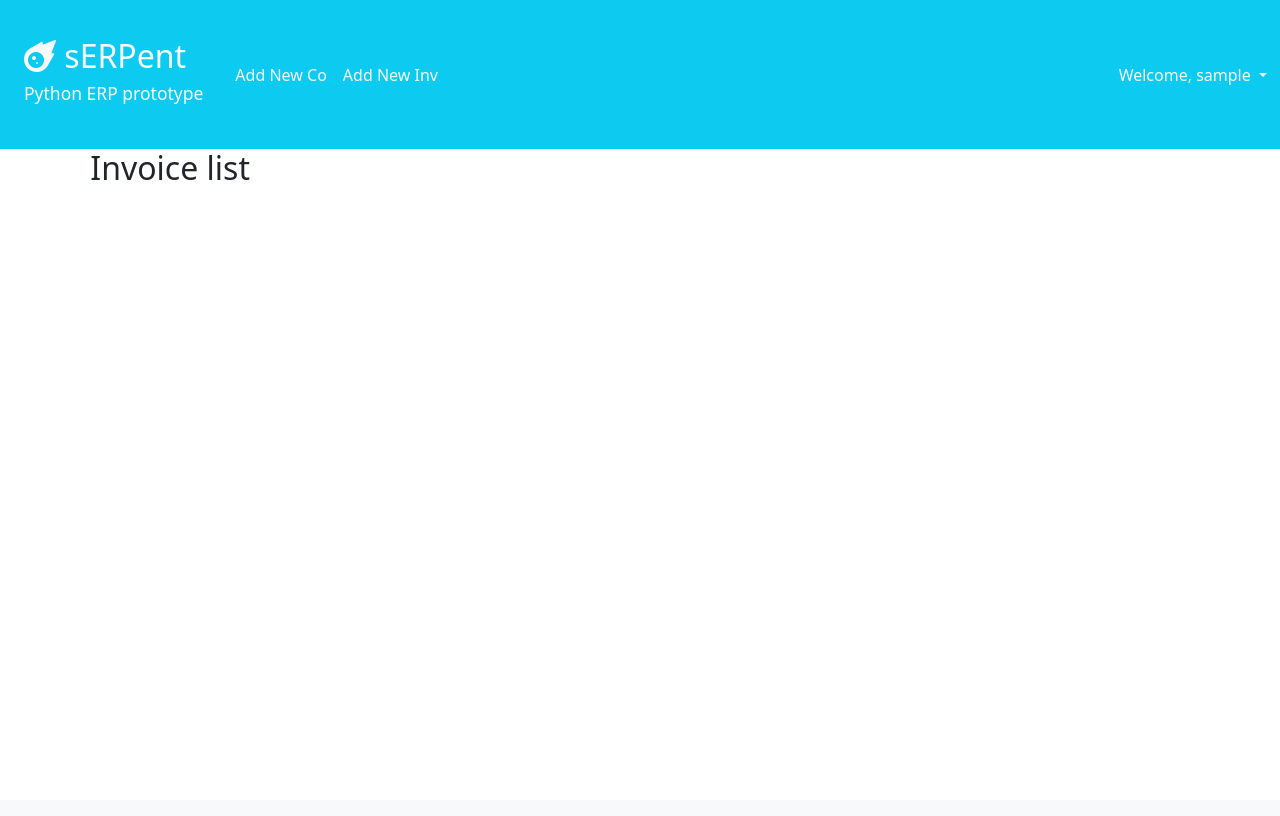
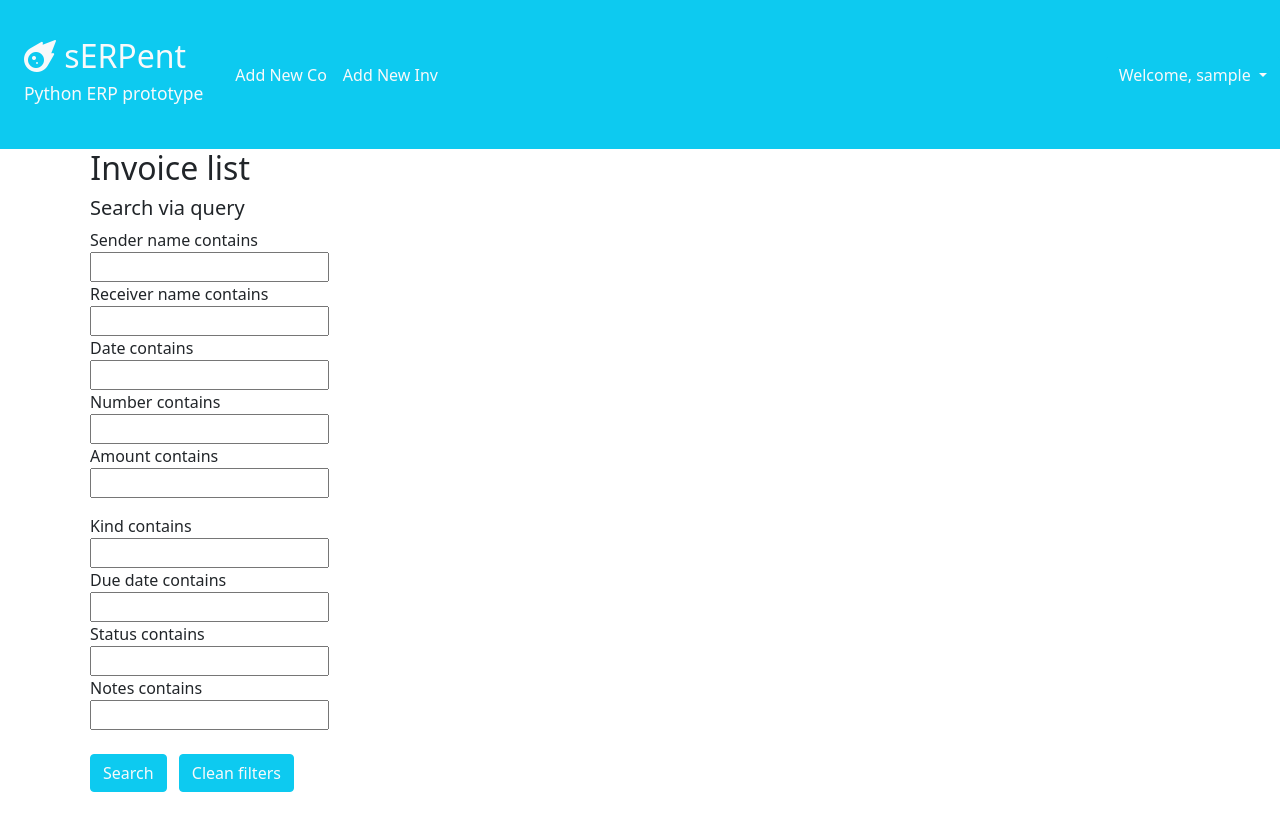
Before and after one commit to carloocchiena/django_erp, a Django app: page /invoice_list/ in a window 1280 px wide. Before the commit the page ends 180 px from the top, so only its background shows below. Run offline with Django 4.2, Linux system fonts and the light colour scheme; the visitor is signed in with stand-in values (Sample User, id 1); data that the repository does not hold is empty; some libraries are stand-ins or nearby versions.

Commit message:
added filters, company update. UI

```diff
--- a/erp/erp_core/filters.py
+++ b/erp/erp_core/filters.py
@@ -23,8 +23,8 @@ class InvoiceFilter(django_filters.FilterSet):
     class Meta:
         model = models.Invoice
         fields = {
-            #'sender': ['icontains', 'Company__name'],  # how to use icontains with foreign key https://django-filter.readthedocs.io/en/stable/guide/usage.html?#generating-filters-with-meta-fields
-            #'receiver': ['icontains'],
+            'sender__name': ['icontains'],
+            'receiver__name': ['icontains'],
             'date': ['icontains'],
             'number': ['icontains'],
             'amount': ['icontains'],
--- a/erp/erp_core/templates/erp_core/company_list.html
+++ b/erp/erp_core/templates/erp_core/company_list.html
@@ -67,6 +67,9 @@
                                     {% else %}
                                         <span>No website</span>
                                     {% endif %}
+                                    <br><a href="{% url 'erp_core:company_update' company.id %}" class="btn btn-info btn-sm text-light">
+                                        Update company
+                                    </a>
                                 </p>
                             </div>
                         </div>
--- a/erp/erp_core/templates/erp_core/invoice_list.html
+++ b/erp/erp_core/templates/erp_core/invoice_list.html
@@ -8,10 +8,49 @@
 {% block content %}
 
     <div class="container">
+
         <h2>&nbsp;Invoice list</h2>
+
         <div class="row">
+            <div class="col-5">
+                <h5 class="ms-2">Search via query</h5>
+                <form action="" method="get">
+                    <div class="row g-3">
+                        <div class="col ms-2">
+                            {{ filter.form.sender__name__icontains.label }}<br>
+                            {{ filter.form.sender__name__icontains }}<br>
+                            {{ filter.form.receiver__name__icontains.label }}<br>
+                            {{ filter.form.receiver__name__icontains }}<br>
+                            {{ filter.form.date__icontains.label }}<br>
+                            {{ filter.form.date__icontains }}<br>
+                            {{ filter.form.number__icontains.label }}<br>
+                            {{ filter.form.number__icontains }}<br>
+                            {{ filter.form.amount__icontains.label }}<br>
+                            {{ filter.form.amount__icontains }}<br>
+
+                        </div>
+                        <div class="col ms-2">
+                            {{ filter.form.kind__icontains.label }}<br>
+                            {{ filter.form.kind__icontains }}<br>
+                            {{ filter.form.due_date__icontains.label }}<br>
+                            {{ filter.form.due_date__icontains }}<br>
+                            {{ filter.form.status__icontains.label }}<br>
+                            {{ filter.form.status__icontains }}<br>
+                            {{ filter.form.notes__icontains.label }}<br>
+                            {{ filter.form.notes__icontains }}<br>
+                        </div>
+                    </div>
+                    <br>
+                    <input type="submit" class="btn btn-info text-light mx-2", value="Search">
+                    <a href="{% url 'erp_core:invoice_list' %}" class="btn text-light btn-info">Clean filters</a>
+                </form>
+                <br>
+
                 <div class="col-6">
-                {% for invoice in object_list %}
+                    {% if filter.qs is None %}
+                        { filter.qs = object_list }
+                    {% endif %}
+                    {% for invoice in filter.qs %}
                     <div class="card m-2">
                         <div class="card-body">
                             <div class="col">
@@ -27,14 +66,14 @@
                                     <a href="{% url 'erp_core:invoice_update' invoice.id %}" class="btn btn-info btn-sm text-light">
                                         Update invoice
                                     </a>
-
+                                </p>
                             </div>
-
                         </div>
                     </div>
                     {% endfor %}
                 </div>
             </div>
         </div>
+    </div>
 
 {% endblock content %}
--- a/erp/erp_core/urls.py
+++ b/erp/erp_core/urls.py
@@ -8,12 +8,13 @@ app_name = 'erp_core'
 
 urlpatterns = [
     path('', views.Home.as_view(), name='home'),
-    path('login/', auth_views.LoginView.as_view(template_name='social/login.html'), name='login'),
-    path('logout/', auth_views.LogoutView.as_view(template_name='social/logout.html'), name='logout'),
+    path('login/', auth_views.LoginView.as_view(template_name='erp_core/login.html'), name='login'),
+    path('logout/', auth_views.LogoutView.as_view(template_name='erp_core/logout.html'), name='logout'),
     path('company_create/', login_required(views.CompanyCreate.as_view()), name='company_create'),
     path('invoice_create/', login_required(views.InvoiceCreate.as_view()), name='invoice_create'),
     path('company_list/', login_required(views.CompanyList.as_view()), name='company_list'),
     path('invoice_list/', login_required(views.InvoiceList.as_view()), name='invoice_list'),
     path('company_detail/<slug:slug>/', login_required(views.CompanyDetail.as_view()), name='company_detail'),
     path('invoice_update/<int:pk>/', login_required(views.InvoiceUpdate.as_view()), name='invoice_update'),
+    path('company_update/<int:pk>/', login_required(views.CompanyUpdate.as_view()), name='company_update'),
 ]
--- a/erp/erp_core/views.py
+++ b/erp/erp_core/views.py
@@ -24,12 +24,17 @@ class CompanyList(ListView):
     """View all profiles"""
     model = models.Company
 
-    #filter add on
+    # filter via query
     def get_context_data(self, **kwargs):
         context = super().get_context_data(**kwargs)
         context['filter'] = filters.CompanyFilter(self.request.GET, queryset=self.get_queryset())
         return context
 
+class CompanyUpdate(UpdateView):
+    """Update a company"""
+    model = models.Company
+    form_class = forms.CompanyForm
+    success_url = reverse_lazy('erp_core:company_list')
 
 class InvoiceCreate(CreateView):
     """Create a new invoice"""
@@ -41,6 +46,12 @@ class InvoiceList(ListView):
     """View all invoices"""
     model = models.Invoice
 
+    # filter via query
+    def get_context_data(self, **kwargs):
+        context = super().get_context_data(**kwargs)
+        context['filter'] = filters.InvoiceFilter(self.request.GET, queryset=self.get_queryset())
+        return context
+
 class InvoiceUpdate(UpdateView):
     """Update an invoice"""
     model = models.Invoice
```
Also changed, not shown: erp/erp_core/templates/erp_core/backup/invoice_list_bck.html (added, +40 -0 lines), wip_features.md (+4 -1 lines), erp/erp_core/migrations/0009_alter_company_options_alter_invoice_options.py (added), erp/erp_core/templates/erp_core/backup/company_list_bck.html (renamed from erp/erp_core/templates/erp_core/company_list bck.html). Lines whose indentation alone changed are shown as unchanged.
